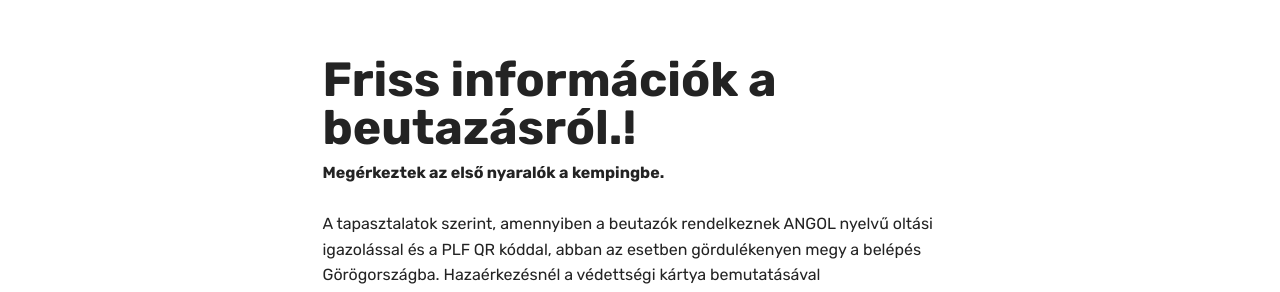
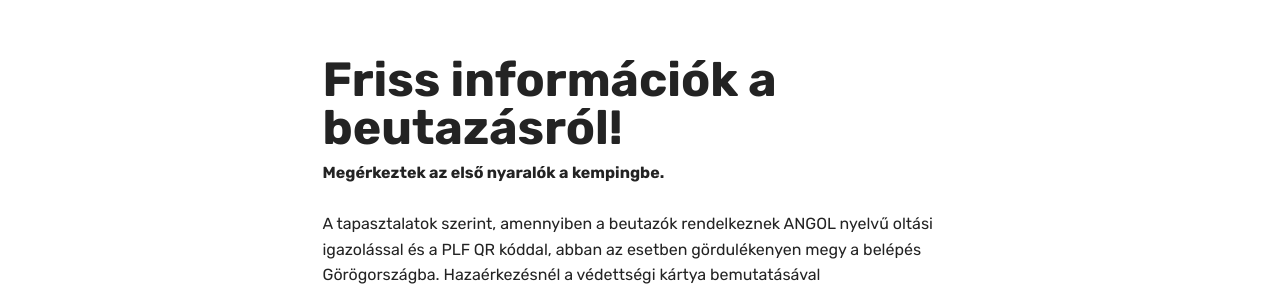
Before and after one commit to marklaszlo9/korinos_new, a Jekyll site: the page built from index.html, in a window 1280 px wide and 900 px high, scrolled down 707 px. Shown: the part 209-501 px from the top of the window. Built offline with Jekyll 4.4.1, drawn with Linux system fonts in a browser that asks for light colours; some web fonts are replaced.

```diff
--- a/_layouts/home.html
+++ b/_layouts/home.html
@@ -104,7 +104,7 @@ layout: default
         <div class="media-container-column title col-12 col-lg-7 col-md-6">
 
             <h3 class="align-left mbr-bold mbr-fonts-style display-2">
-                Friss információk a beutazásról.!
+                Friss információk a beutazásról!
             </h3>
 
                 <div class="mbr-section-text">
```
